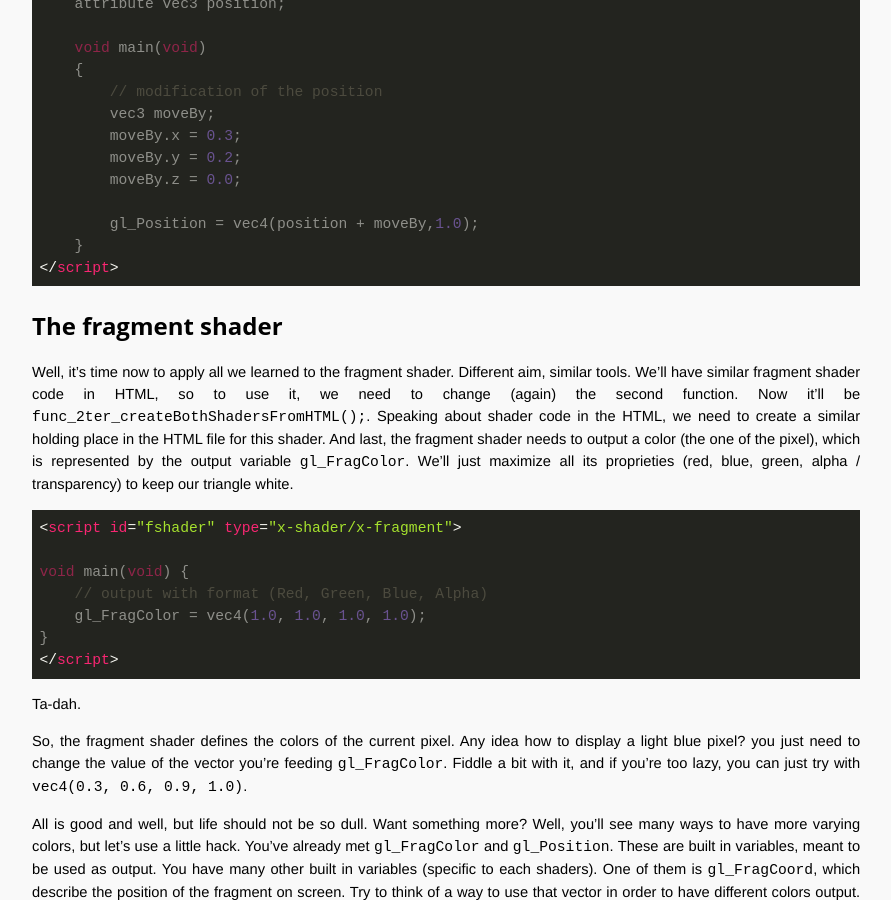
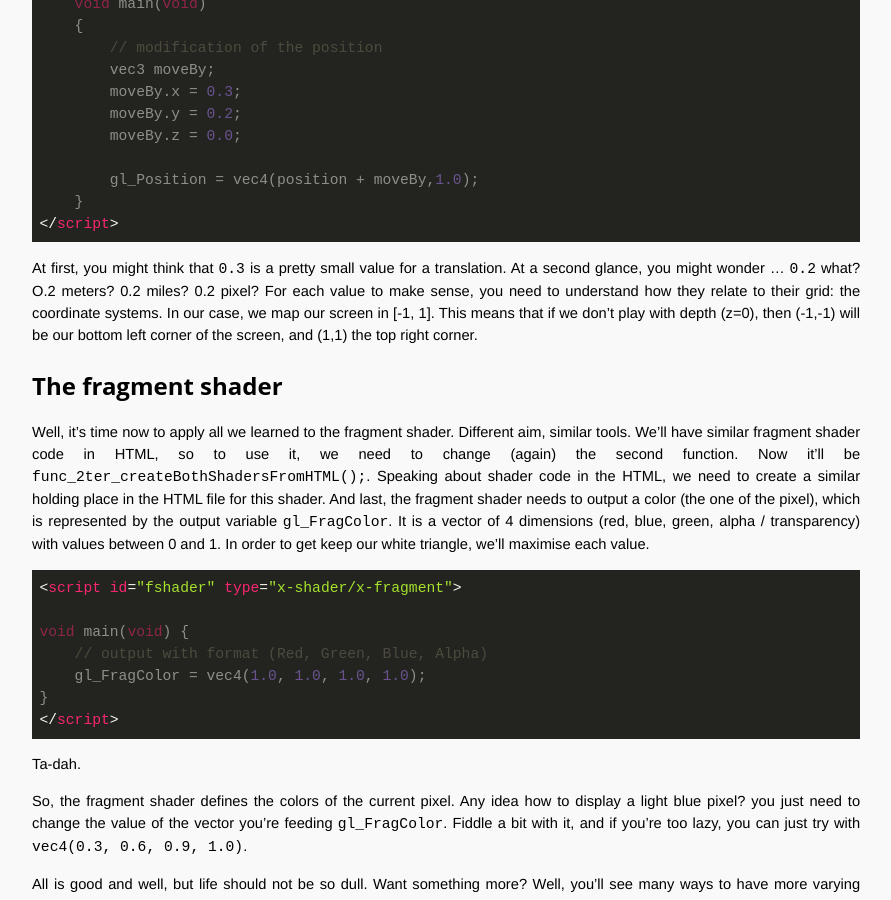
Before and after one commit to OpenTechSchool-Brussels/intro-to-webGL-and-shaders, a Jekyll site: the page built from log2_intro_shaders.md, in a window 1280 px wide and 900 px high, scrolled down 1472 px. Shown: the whole window, without its empty margins (324-1215 px from the left). Built offline with Jekyll 4.4.1, drawn with Linux system fonts in a browser that asks for light colours; some of the changed text lies outside the part shown.

Commit message:
Update log2_intro_shaders.md

```diff
--- a/log2_intro_shaders.md
+++ b/log2_intro_shaders.md
@@ -4,9 +4,6 @@ title:  "Introduction to Shaders"
 num: 2
 
 ---
-
-* write about coordinates (position and colors)
-* check for spelling mistakes
 
 ## What again is a shader?
 
@@ -67,9 +64,12 @@ This is nice, but here you're just passing along the information you just receiv
 </script>
 ~~~
 
+At first, you might think that `0.3` is a pretty small value for a translation. At a second glance, you might wonder ... `0.2` what? O.2 meters? 0.2 miles? 0.2 pixel? For each value to make sense, you need to understand how they relate to their grid: the coordinate systems. In our case, we map our screen in [-1, 1]. This means that if we don't play with depth (z=0), then (-1,-1) will be our bottom left corner  of the screen, and (1,1) the top right corner.
+
+
 ## The fragment shader
 
-Well, it's time now to apply all we learned to the fragment shader. Different aim, similar tools. We'll have similar fragment shader code in HTML, so to use it, we need to change (again) the second function. Now it'll be `func_2ter_createBothShadersFromHTML();`. Speaking about shader code in the HTML, we need to create a similar holding place in the HTML file for this shader. And last, the fragment shader needs to output a color (the one of the pixel), which is represented by the output variable `gl_FragColor`. We'll just maximize all its proprieties (red, blue, green, alpha / transparency) to keep our triangle white.
+Well, it's time now to apply all we learned to the fragment shader. Different aim, similar tools. We'll have similar fragment shader code in HTML, so to use it, we need to change (again) the second function. Now it'll be `func_2ter_createBothShadersFromHTML();`. Speaking about shader code in the HTML, we need to create a similar holding place in the HTML file for this shader. And last, the fragment shader needs to output a color (the one of the pixel), which is represented by the output variable `gl_FragColor`. It is a vector of 4 dimensions (red, blue, green, alpha / transparency) with values between 0 and 1. In order to get keep our white triangle, we'll maximise each value.
 
 ~~~
 <script id="fshader" type="x-shader/x-fragment">
```
